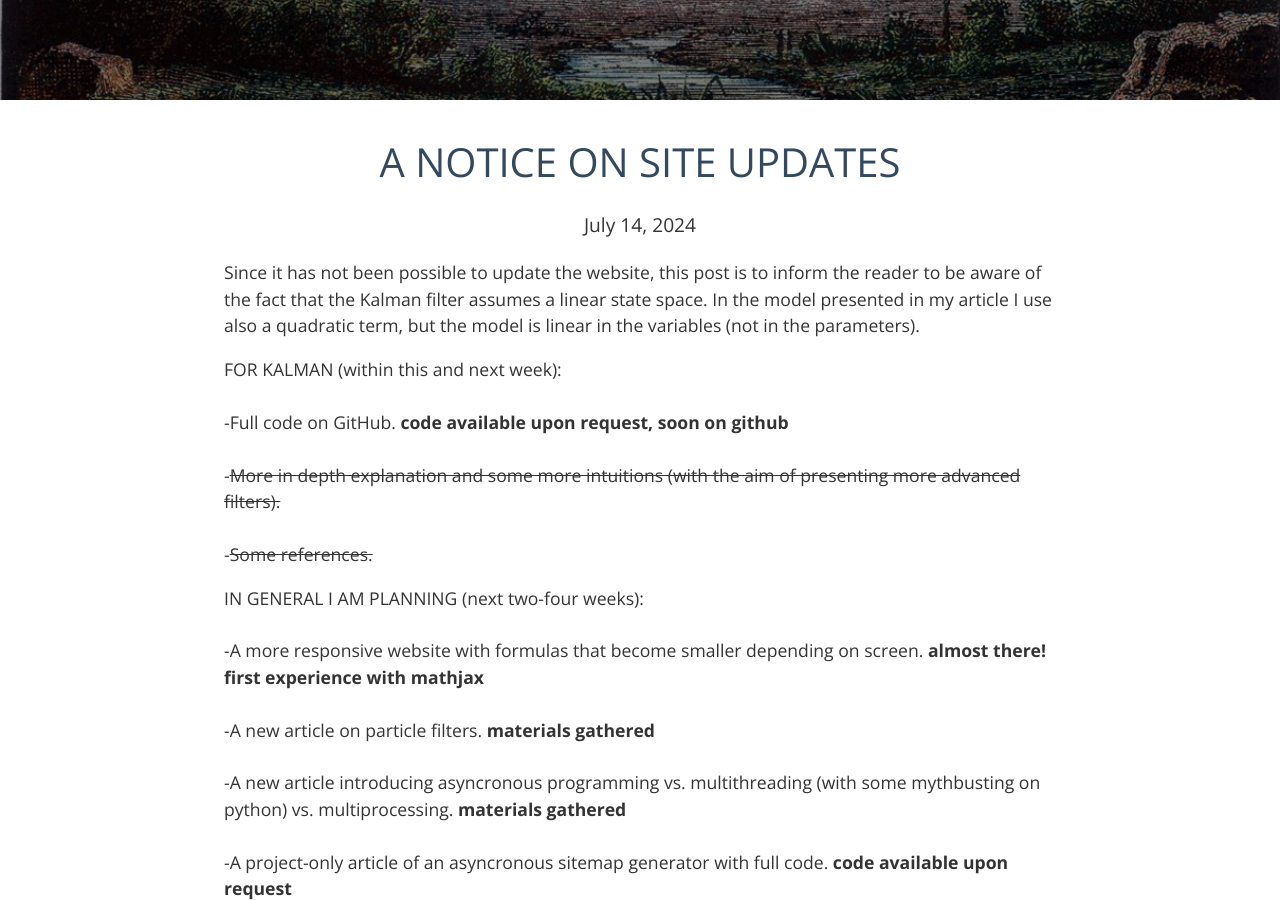
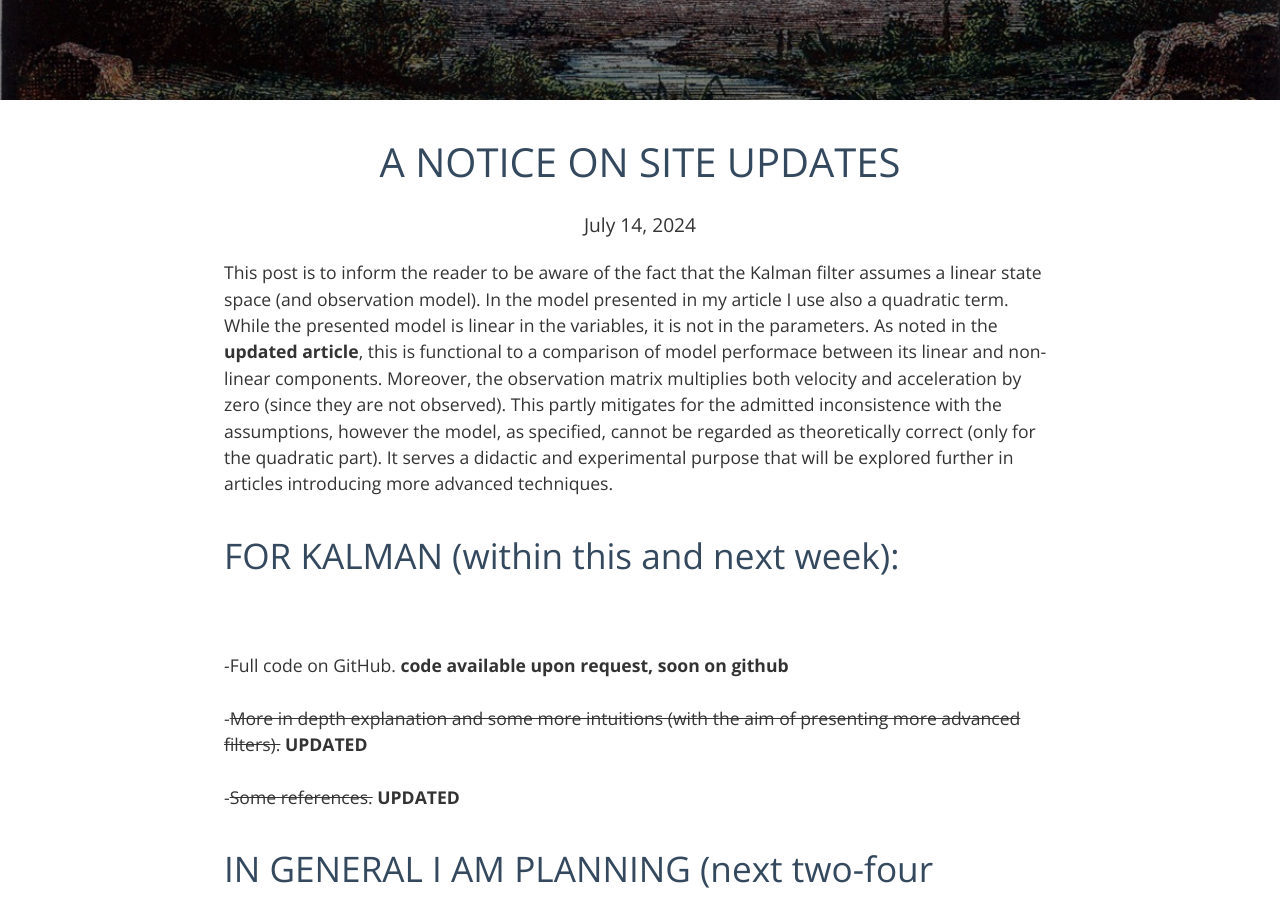
Before and after one commit to Gabriele-Donato/gabrieledonato, a Jekyll site: the page built from _posts/2024-07-13-Updates.md, in a window 1280 px wide and 900 px high, scrolled down 440 px. Built offline with Jekyll 4.4.1, drawn with Linux system fonts in a browser that asks for light colours.

Commit message:
made kalman post responsive and updated

```diff
--- a/_posts/2024-07-13-Updates.md
+++ b/_posts/2024-07-13-Updates.md
@@ -7,23 +7,26 @@ excerpt: "A NOTICE ON SITE UPDATES"
 image: /assets/images/rambosson.jpg
 ---
 
-Since it has not been possible to update the website, this post is to inform the reader to be aware of the fact that the
-Kalman filter assumes a linear state space. In the model presented in my article I use also a quadratic term, but the model
-is linear in the variables (not in the parameters).
 
+This post is to inform the reader to be aware of the fact that the
+Kalman filter assumes a linear state space (and observation model). In the model presented in my article I use also a quadratic term.
+While the presented model is linear in the variables, it is not in the parameters. As noted in the **updated article**, this is functional to a comparison of model performace
+between its linear and non-linear components. Moreover, the observation matrix multiplies both velocity and acceleration by zero (since they are not observed).
+This partly mitigates for the admitted inconsistence with the assumptions, however the model, as specified, cannot be regarded as theoretically correct (only for the quadratic part).
+It serves a didactic and experimental purpose that will be explored further in articles introducing more advanced techniques.
 
-FOR KALMAN (within this and next week):
+# FOR KALMAN (within this and next week):
 \
 \
 -Full code on GitHub. **code available upon request, soon on github**
 \
 \
--<del>More in depth explanation and some more intuitions (with the aim of presenting more advanced filters).</del>
+-<del>More in depth explanation and some more intuitions (with the aim of presenting more advanced filters).</del>  **UPDATED**
 \
 \
--<del>Some references.</del>
+-<del>Some references.</del> **UPDATED**
 
-IN GENERAL I AM PLANNING (next two-four weeks):
+# IN GENERAL I AM PLANNING (next two-four weeks):
 \
 \
 -A more responsive website with formulas that become smaller depending on screen. **almost there! first experience with mathjax**
@@ -41,7 +44,7 @@ IN GENERAL I AM PLANNING (next two-four weeks):
 -A new article with applied project using PySpark and Hadoop. **code available upon request**
 
 
-HOPEFULLY IN THE UPCOMING MONTHS (next five-ten months):
+# HOPEFULLY IN THE UPCOMING MONTHS (next five-ten months):
 \
 \
 -A new article of my experience at ISBA 2024 with particular reference to techniques of historical prior elicitation (Bayesian framework).
```
